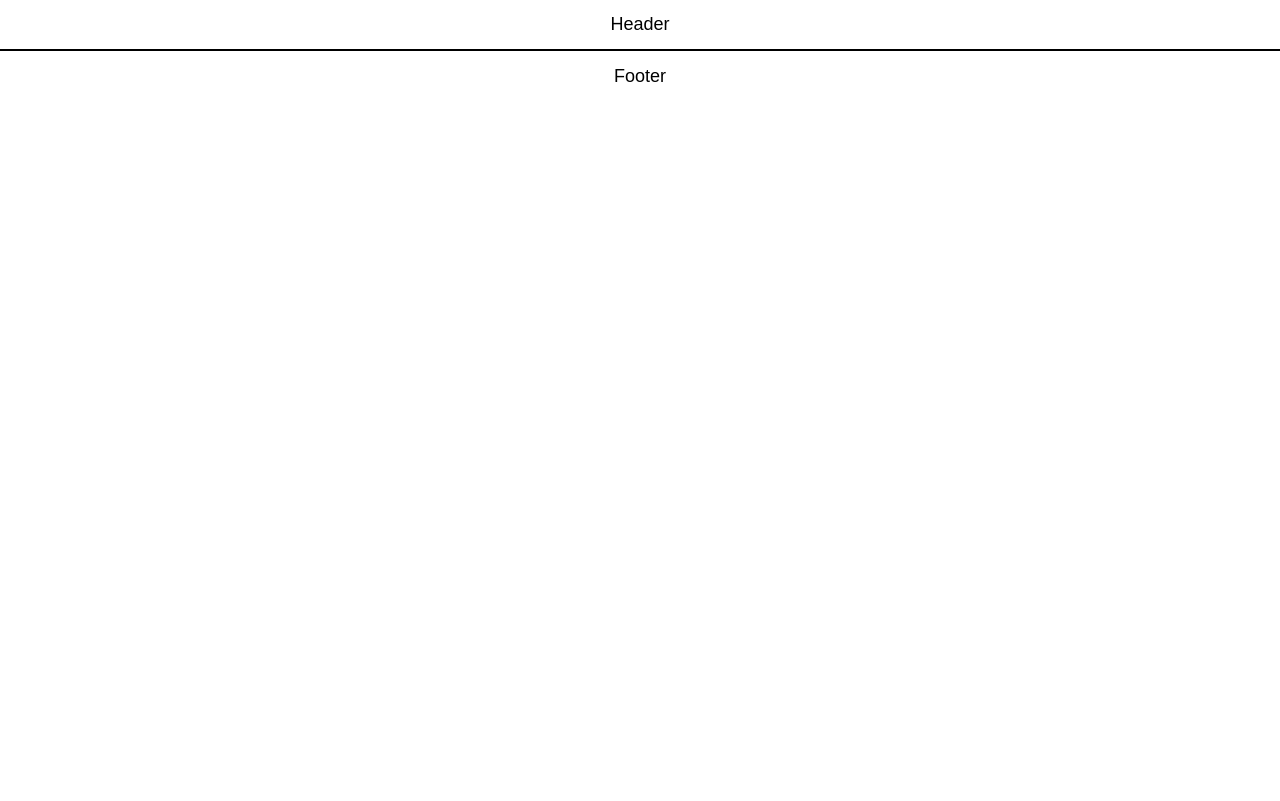
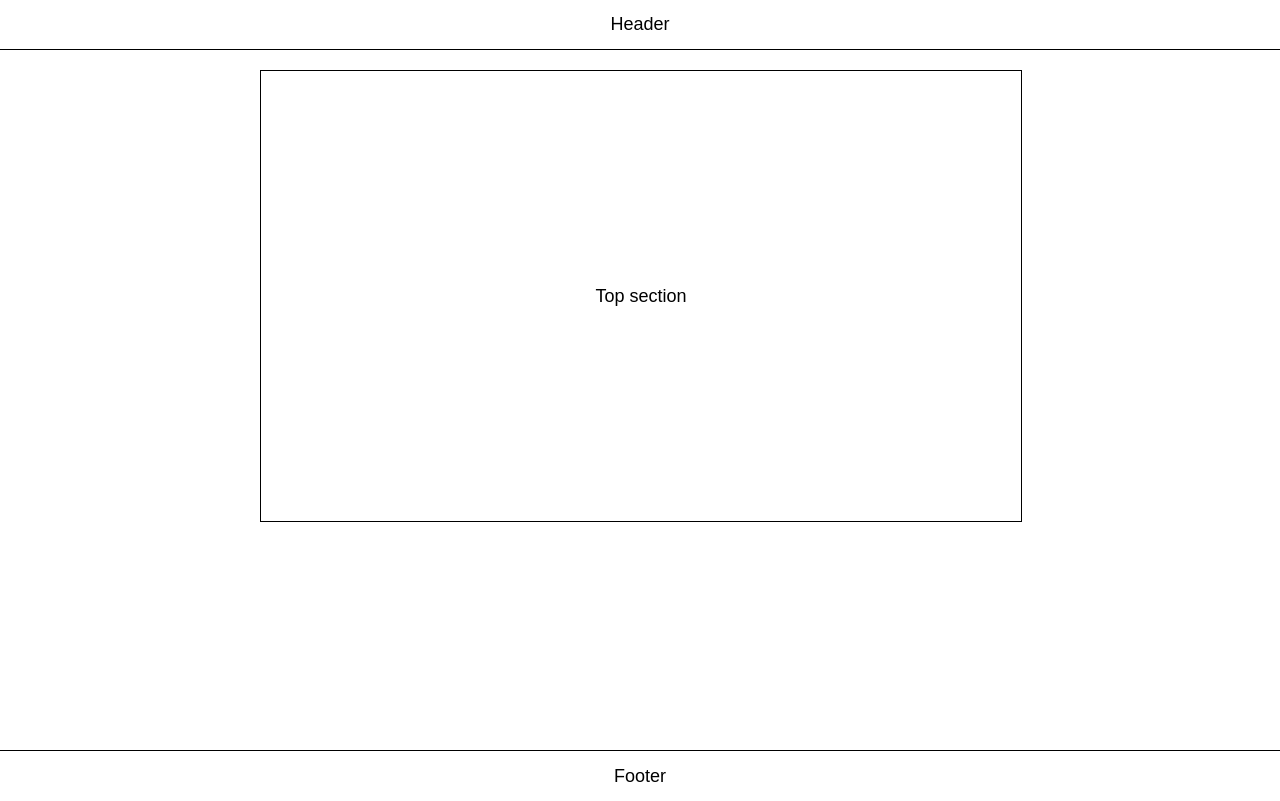
Before and after one commit to lucasnunesss/git_prof, a website: page src/index.html in a window 1280 px wide. Drawn offline with nearby package versions, Linux system fonts and the light colour scheme.

Commit message:
Add top section and style top section (#7)

```diff
--- a/src/index.html
+++ b/src/index.html
@@ -16,6 +16,11 @@
   <header class="header">
     Header
   </header>
+  <main class="content">
+    <section class="section">
+      Top section
+    </section>
+  </main>
   <footer class="footer">
     Footer
   </footer>
--- a/src/styles.css
+++ b/src/styles.css
@@ -20,8 +20,18 @@ body {
 }
 
 .content {
-  min-height: calc(100vh - 100px);
-  width: 720px;
+  min-height: calc(100vh - 140px);
+  width: 760px;
   max-width: 100%;
   margin: auto;
+  padding: 20px;
 }
+
+.section{
+  height: 450px;
+  width: 100%;
+  display: flex;
+  justify-content: center;
+  align-items: center;
+  border: 1px solid black
+}
```
